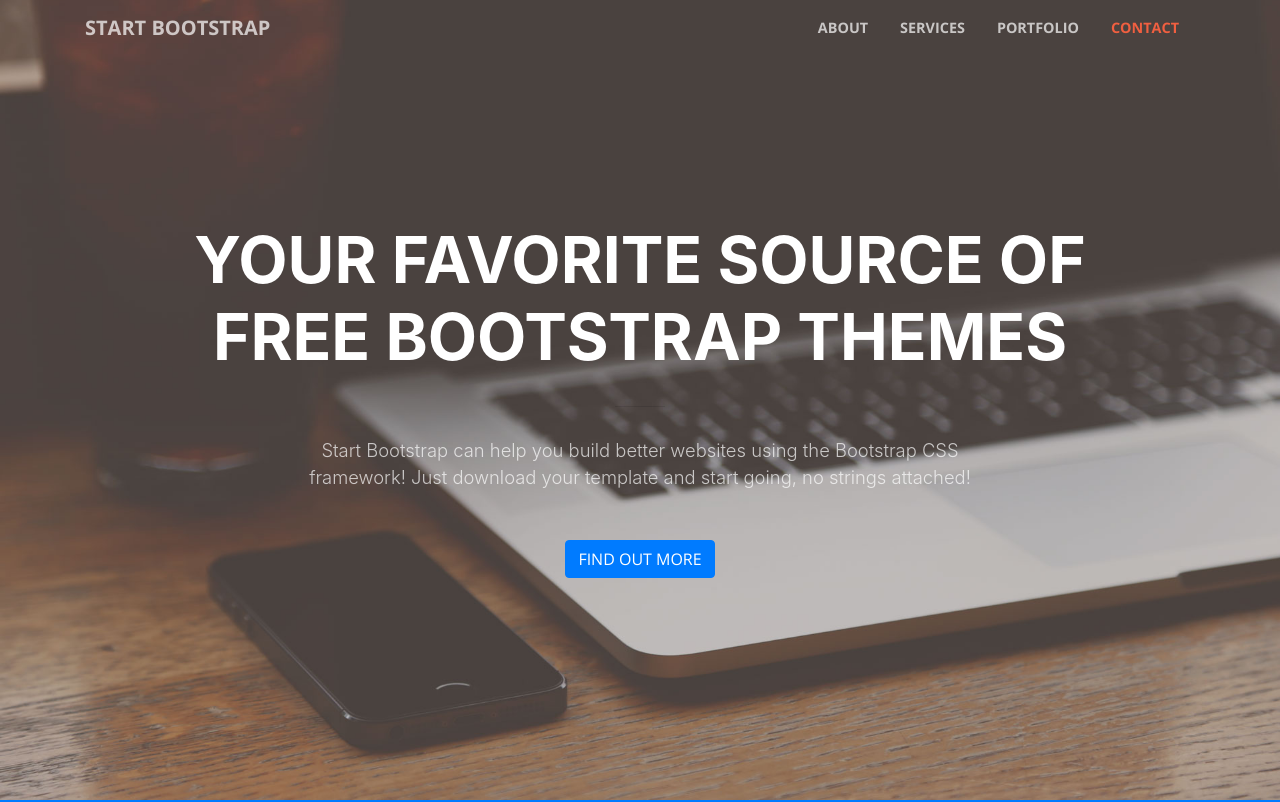
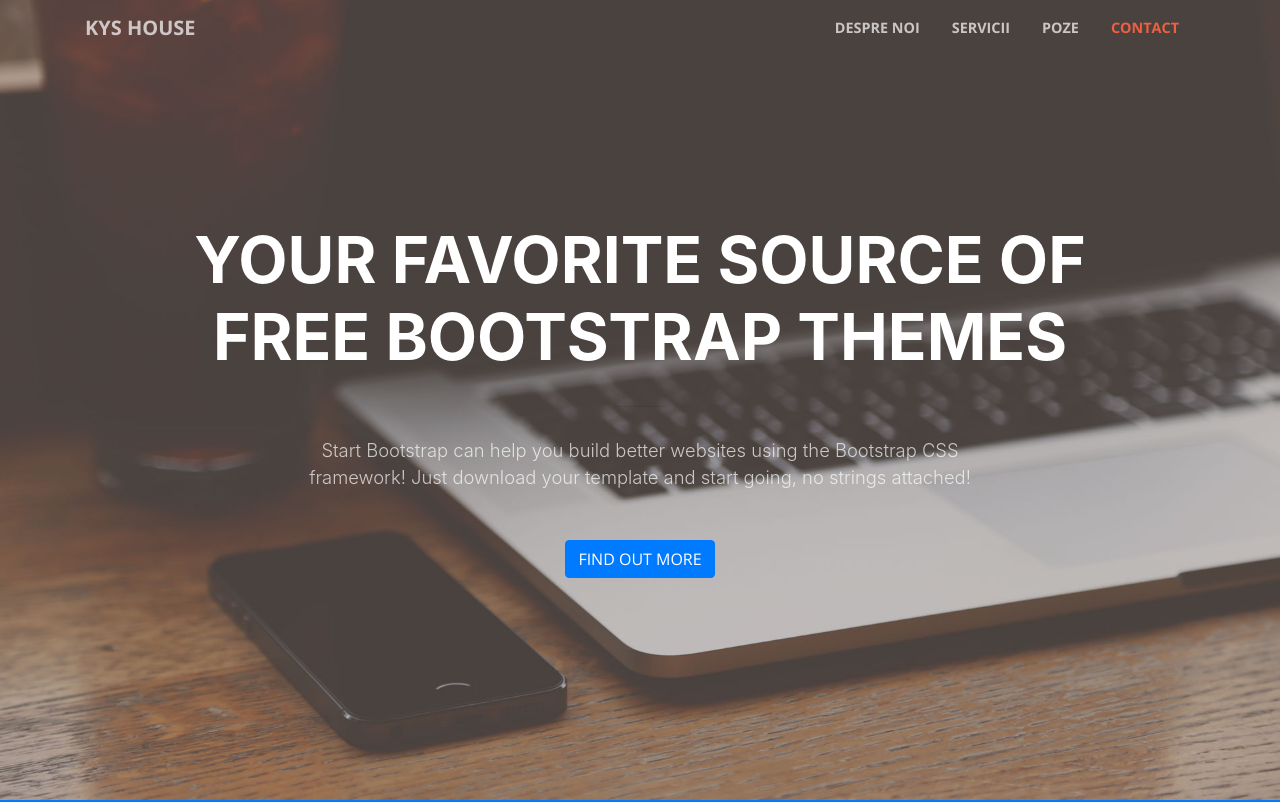
Before and after one commit to Vaiorello/KysHouse, a website with bundled scripts: page index.html in a window 1280 px wide. Shown: the top 802 px of the page. Built offline with nearby package versions, Linux system fonts and the light colour scheme.

Commit message:
Texte meniu

```diff
--- a/index.html
+++ b/index.html
@@ -6,9 +6,9 @@
     <meta charset="utf-8">
     <meta name="viewport" content="width=device-width, initial-scale=1, shrink-to-fit=no">
     <meta name="description" content="">
-    <meta name="author" content="">
+    <meta name="author" content="Kys House">
 
-    <title>Creative - Start Bootstrap Theme</title>
+    <title>Kys House</title>
 
     <!-- Bootstrap core CSS -->
     <link href="vendor/bootstrap/css/bootstrap.min.css" rel="stylesheet">
@@ -31,20 +31,20 @@
     <!-- Navigation -->
     <nav class="navbar navbar-expand-lg navbar-light fixed-top" id="mainNav">
       <div class="container">
-        <a class="navbar-brand js-scroll-trigger" href="#page-top">Start Bootstrap</a>
+        <a class="navbar-brand js-scroll-trigger" href="#page-top">Kys House</a>
         <button class="navbar-toggler navbar-toggler-right" type="button" data-toggle="collapse" data-target="#navbarResponsive" aria-controls="navbarResponsive" aria-expanded="false" aria-label="Toggle navigation">
           <span class="navbar-toggler-icon"></span>
         </button>
         <div class="collapse navbar-collapse" id="navbarResponsive">
           <ul class="navbar-nav ml-auto">
             <li class="nav-item">
-              <a class="nav-link js-scroll-trigger" href="#about">About</a>
+              <a class="nav-link js-scroll-trigger" href="#about">Despre noi</a>
             </li>
             <li class="nav-item">
-              <a class="nav-link js-scroll-trigger" href="#services">Services</a>
+              <a class="nav-link js-scroll-trigger" href="#services">Servicii</a>
             </li>
             <li class="nav-item">
-              <a class="nav-link js-scroll-trigger" href="#portfolio">Portfolio</a>
+              <a class="nav-link js-scroll-trigger" href="#portfolio">Poze</a>
             </li>
             <li class="nav-item">
               <a class="nav-link js-scroll-trigger" href="#contact">Contact</a>
```
Also changed, not shown: package.json (+4 -3 lines), 1 other file.
